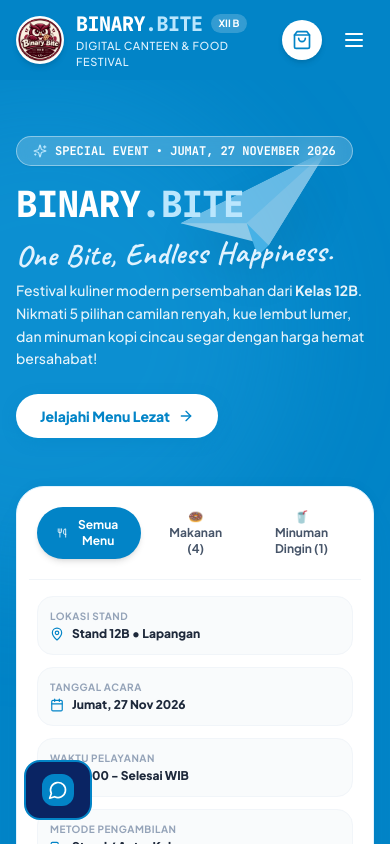
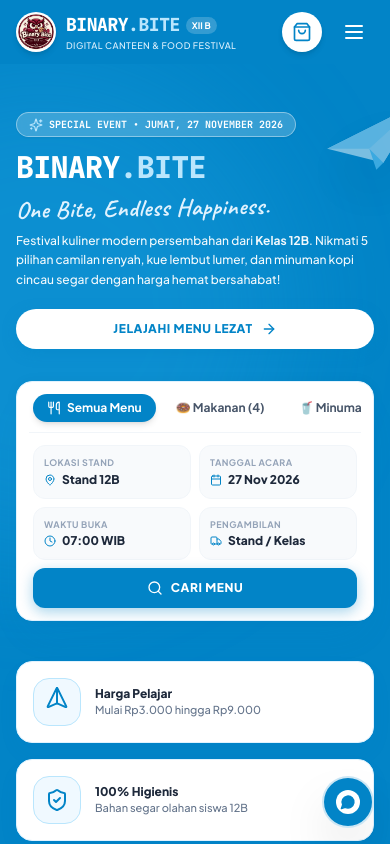
Before and after one commit to HekaStore/Binary-bite, a Next.js app: page / in a window 390 px wide. Shown: the top 844 px of the page. Built offline with nearby package versions, Linux system fonts and the light colour scheme.

Commit message:
fix(mobile): optimize mobile responsiveness, fix text collisions, reposition floating WA, and clear initial POS cashier orders

```diff
--- a/src/components/FloatingWhatsApp.tsx
+++ b/src/components/FloatingWhatsApp.tsx
@@ -6,22 +6,23 @@ import { BRAND_INFO } from '@/data/products';
 
 export const FloatingWhatsApp: React.FC = () => {
   return (
-    <aside aria-label="Bantuan WhatsApp" className="fixed bottom-6 left-6 z-40">
+    <aside aria-label="Bantuan WhatsApp" className="fixed bottom-4 right-4 sm:bottom-6 sm:right-6 z-40">
       <a
         href={BRAND_INFO.whatsappUrl}
         target="_blank"
         rel="noopener noreferrer"
-        className="group flex items-center gap-2.5 px-4 py-3 bg-brand-cobalt text-brand-white rounded-2xl border-2 border-brand-royal shadow-solid-electric hover:bg-brand-royal active:translate-y-0.5 transition-all"
+        className="group flex items-center gap-2.5 p-3 sm:px-4 sm:py-3 bg-[#0284C7] hover:bg-[#0369A1] text-white rounded-full shadow-2xl border-2 border-white/80 active:scale-95 transition-all"
         aria-label="Hubungi Admin Nisrina via WhatsApp"
+        title="Chat WhatsApp Admin Nisrina"
       >
-        <div className="w-8 h-8 rounded-xl bg-brand-electric flex items-center justify-center text-brand-white">
-          <MessageCircle className="w-5 h-5" />
+        <div className="w-6 h-6 sm:w-7 sm:h-7 rounded-full bg-white text-[#0284C7] flex items-center justify-center flex-shrink-0">
+          <MessageCircle className="w-4 h-4 fill-current" />
         </div>
-        <div className="text-left hidden sm:block">
-          <div className="text-[10px] font-mono font-bold text-brand-sky uppercase tracking-wider">
-            Tanya Admin Stand
+        <div className="text-left hidden sm:block pr-1">
+          <div className="text-[10px] font-mono font-bold text-sky-100 uppercase tracking-wider">
+            Tanya Stand
           </div>
-          <div className="text-xs font-extrabold text-brand-white">
+          <div className="text-xs font-black text-white">
             Nisrina (WA)
           </div>
         </div>
--- a/src/components/HeroSection.tsx
+++ b/src/components/HeroSection.tsx
@@ -47,8 +47,8 @@ export const HeroSection: React.FC = () => {
           />
         </svg>
 
-        {/* Origami 2D Paper Plane Illustration */}
-        <div className="absolute top-12 right-12 lg:right-28 w-44 lg:w-64 animate-pulse">
+        {/* Origami 2D Paper Plane Illustration (Optimized to never overlap text on mobile) */}
+        <div className="absolute top-6 sm:top-12 -right-10 sm:right-12 lg:right-28 w-28 sm:w-44 lg:w-64 opacity-25 sm:opacity-90 pointer-events-none select-none animate-pulse">
           <svg viewBox="0 0 240 180" fill="none" className="w-full drop-shadow-2xl">
             {/* Origami Paper Plane Facets */}
             <polygon points="20,130 220,30 140,160" fill="#FFFFFF" />
@@ -69,54 +69,54 @@ export const HeroSection: React.FC = () => {
         </div>
       </div>
 
-      <div className="relative max-w-7xl mx-auto px-4 sm:px-6 lg:px-8 pt-6">
+      <div className="relative max-w-7xl mx-auto px-4 sm:px-6 lg:px-8 pt-4 sm:pt-6">
         {/* Top Headline Section */}
-        <div className="max-w-3xl mb-12">
-          <div className="inline-flex items-center gap-2 px-4 py-1.5 bg-white/20 backdrop-blur-md border border-white/40 rounded-full text-white text-xs font-mono font-bold mb-4 shadow-sm">
-            <Sparkles className="w-3.5 h-3.5 text-sky-200" />
-            <span>SPECIAL EVENT • JUMAT, 27 NOVEMBER 2026</span>
+        <div className="max-w-3xl mb-8 sm:mb-12">
+          <div className="inline-flex items-center gap-1.5 sm:gap-2 px-3 sm:px-4 py-1 sm:py-1.5 bg-white/20 backdrop-blur-md border border-white/40 rounded-full text-white text-[10px] sm:text-xs font-mono font-bold mb-3 sm:mb-4 shadow-sm max-w-full">
+            <Sparkles className="w-3.5 h-3.5 text-sky-200 flex-shrink-0" />
+            <span className="truncate">SPECIAL EVENT • JUMAT, 27 NOVEMBER 2026</span>
           </div>
 
-          <h1 className="text-4xl sm:text-6xl lg:text-7xl font-extrabold tracking-tight text-white leading-tight uppercase font-mono">
+          <h1 className="text-3xl sm:text-6xl lg:text-7xl font-extrabold tracking-tight text-white leading-tight uppercase font-mono">
             BINARY<span className="text-sky-200">.BITE</span>
           </h1>
 
-          <div className="font-script text-3xl sm:text-5xl text-sky-100 font-bold my-2 tracking-wide transform -rotate-1">
+          <div className="font-script text-2xl sm:text-5xl text-sky-100 font-bold my-1 sm:my-2 tracking-wide transform -rotate-1">
             One Bite, Endless Happiness.
           </div>
 
-          <p className="text-sm sm:text-base text-white/90 font-medium max-w-xl leading-relaxed mt-2 mb-6">
+          <p className="text-xs sm:text-base text-white/95 font-medium max-w-xl leading-relaxed mt-2 mb-5 sm:mb-6">
             Festival kuliner modern persembahan dari <strong>Kelas 12B</strong>. Nikmati 5 pilihan camilan renyah, kue lembut lumer, dan minuman kopi cincau segar dengan harga hemat bersahabat!
           </p>
 
           <button
             onClick={scrollToCatalog}
-            className="inline-flex items-center gap-2 px-6 py-3 bg-white text-[#0284C7] font-extrabold text-sm rounded-full shadow-btn-sky hover:bg-sky-50 active:scale-95 transition-all"
+            className="inline-flex items-center justify-center gap-2 w-full sm:w-auto px-6 py-3 bg-white text-[#0284C7] font-extrabold text-xs sm:text-sm rounded-full shadow-btn-sky hover:bg-sky-50 active:scale-95 transition-all uppercase tracking-wider"
           >
             <span>Jelajahi Menu Lezat</span>
             <ArrowRight className="w-4 h-4" />
           </button>
         </div>
 
-        {/* Floating Quick Search / Order Bar (Modelled directly on the Flights/Hotels bar in reference) */}
-        <div className="bg-white rounded-3xl sm:rounded-4xl shadow-soft-float p-3 sm:p-5 border border-sky-100 mb-14">
-          {/* Top Category Tabs */}
-          <div className="flex items-center gap-2 border-b border-slate-100 pb-3 mb-4 px-2 overflow-x-auto">
+        {/* Floating Quick Search / Order Bar (Clean, compact 2x2 grid on mobile) */}
+        <div className="bg-white rounded-2xl sm:rounded-4xl shadow-soft-float p-3 sm:p-5 border border-sky-100 mb-10 sm:mb-14">
+          {/* Top Category Tabs (Horizontal scroll on mobile) */}
+          <div className="flex items-center gap-1.5 border-b border-slate-100 pb-2.5 mb-3 px-1 overflow-x-auto scrollbar-none flex-nowrap">
             <button
               onClick={() => setActiveTab('Semua')}
-              className={`flex items-center gap-2 px-5 py-2.5 rounded-full text-xs sm:text-sm font-bold transition-all ${
+              className={`flex items-center gap-1.5 px-3.5 py-1.5 sm:px-5 sm:py-2.5 rounded-full text-xs sm:text-sm font-bold whitespace-nowrap flex-shrink-0 transition-all ${
                 activeTab === 'Semua'
                   ? 'bg-[#0284C7] text-white shadow-md'
                   : 'text-slate-600 hover:text-[#0284C7] hover:bg-sky-50'
               }`}
             >
-              <Utensils className="w-4 h-4" />
+              <Utensils className="w-3.5 h-3.5" />
               <span>Semua Menu</span>
             </button>
 
             <button
               onClick={() => setActiveTab('Makanan')}
-              className={`flex items-center gap-2 px-5 py-2.5 rounded-full text-xs sm:text-sm font-bold transition-all ${
+              className={`flex items-center gap-1.5 px-3.5 py-1.5 sm:px-5 sm:py-2.5 rounded-full text-xs sm:text-sm font-bold whitespace-nowrap flex-shrink-0 transition-all ${
                 activeTab === 'Makanan'
                   ? 'bg-[#0284C7] text-white shadow-md'
                   : 'text-slate-600 hover:text-[#0284C7] hover:bg-sky-50'
@@ -127,7 +127,7 @@ export const HeroSection: React.FC = () => {
 
             <button
               onClick={() => setActiveTab('Minuman')}
-              className={`flex items-center gap-2 px-5 py-2.5 rounded-full text-xs sm:text-sm font-bold transition-all ${
+              className={`flex items-center gap-1.5 px-3.5 py-1.5 sm:px-5 sm:py-2.5 rounded-full text-xs sm:text-sm font-bold whitespace-nowrap flex-shrink-0 transition-all ${
                 activeTab === 'Minuman'
                   ? 'bg-[#0284C7] text-white shadow-md'
                   : 'text-slate-600 hover:text-[#0284C7] hover:bg-sky-50'
@@ -137,56 +137,56 @@ export const HeroSection: React.FC = () => {
             </button>
           </div>
 
-          {/* Segmented Inputs Bar */}
-          <div className="grid grid-cols-1 sm:grid-cols-2 lg:grid-cols-5 gap-3 items-center px-2">
+          {/* Segmented Inputs Bar (2 columns on mobile, 5 on desktop) */}
+          <div className="grid grid-cols-2 lg:grid-cols-5 gap-2 sm:gap-3 items-center px-1">
             {/* Box 1: Location */}
-            <div className="p-3 bg-slate-50/80 rounded-2xl border border-slate-100">
-              <span className="text-[10px] font-bold text-slate-400 block uppercase tracking-wider">
+            <div className="p-2.5 sm:p-3 bg-slate-50/90 rounded-xl sm:rounded-2xl border border-slate-100">
+              <span className="text-[9px] sm:text-[10px] font-bold text-slate-400 block uppercase tracking-wider">
                 Lokasi Stand
               </span>
-              <div className="flex items-center gap-2 text-xs sm:text-sm font-extrabold text-slate-800 mt-0.5">
-                <MapPin className="w-3.5 h-3.5 text-[#0284C7]" />
-                <span className="truncate">Stand 12B • Lapangan</span>
+              <div className="flex items-center gap-1.5 text-xs sm:text-sm font-extrabold text-slate-800 mt-0.5">
+                <MapPin className="w-3 h-3 text-[#0284C7] flex-shrink-0" />
+                <span className="truncate">Stand 12B</span>
               </div>
             </div>
 
             {/* Box 2: Tanggal */}
-            <div className="p-3 bg-slate-50/80 rounded-2xl border border-slate-100">
-              <span className="text-[10px] font-bold text-slate-400 block uppercase tracking-wider">
+            <div className="p-2.5 sm:p-3 bg-slate-50/90 rounded-xl sm:rounded-2xl border border-slate-100">
+              <span className="text-[9px] sm:text-[10px] font-bold text-slate-400 block uppercase tracking-wider">
                 Tanggal Acara
               </span>
-              <div className="flex items-center gap-2 text-xs sm:text-sm font-extrabold text-slate-800 mt-0.5">
-                <Calendar className="w-3.5 h-3.5 text-[#0284C7]" />
-                <span className="truncate">Jumat, 27 Nov 2026</span>
+              <div className="flex items-center gap-1.5 text-xs sm:text-sm font-extrabold text-slate-800 mt-0.5">
+                <Calendar className="w-3 h-3 text-[#0284C7] flex-shrink-0" />
+                <span className="truncate">27 Nov 2026</span>
               </div>
             </div>
 
             {/* Box 3: Jam Buka */}
-            <div className="p-3 bg-slate-50/80 rounded-2xl border border-slate-100">
-              <span className="text-[10px] font-bold text-slate-400 block uppercase tracking-wider">
-                Waktu Pelayanan
+            <div className="p-2.5 sm:p-3 bg-slate-50/90 rounded-xl sm:rounded-2xl border border-slate-100">
+              <span className="text-[9px] sm:text-[10px] font-bold text-slate-400 block uppercase tracking-wider">
+                Waktu Buka
               </span>
-              <div className="flex items-center gap-2 text-xs sm:text-sm font-extrabold text-slate-800 mt-0.5">
-                <Clock className="w-3.5 h-3.5 text-[#0284C7]" />
-                <span className="truncate">07:00 - Selesai WIB</span>
+              <div className="flex items-center gap-1.5 text-xs sm:text-sm font-extrabold text-slate-800 mt-0.5">
+                <Clock className="w-3 h-3 text-[#0284C7] flex-shrink-0" />
+                <span className="truncate">07:00 WIB</span>
               </div>
             </div>
 
             {/* Box 4: Layanan Antar */}
-            <div className="p-3 bg-slate-50/80 rounded-2xl border border-slate-100">
-              <span className="text-[10px] font-bold text-slate-400 block uppercase tracking-wider">
-                Metode Pengambilan
+            <div className="p-2.5 sm:p-3 bg-slate-50/90 rounded-xl sm:rounded-2xl border border-slate-100">
+              <span className="text-[9px] sm:text-[10px] font-bold text-slate-400 block uppercase tracking-wider">
+                Pengambilan
               </span>
-              <div className="flex items-center gap-2 text-xs sm:text-sm font-extrabold text-slate-800 mt-0.5">
-                <Truck className="w-3.5 h-3.5 text-[#0284C7]" />
-                <span className="truncate">Stand / Antar Kelas</span>
+              <div className="flex items-center gap-1.5 text-xs sm:text-sm font-extrabold text-slate-800 mt-0.5">
+                <Truck className="w-3 h-3 text-[#0284C7] flex-shrink-0" />
+                <span className="truncate">Stand / Kelas</span>
               </div>
             </div>
 
             {/* Box 5: Big Search Button */}
             <button
               onClick={scrollToCatalog}
-              className="w-full h-full py-4 bg-[#0284C7] hover:bg-[#0369A1] text-white font-extrabold text-sm rounded-2xl flex items-center justify-center gap-2 shadow-btn-sky transition-all active:scale-95"
+              className="col-span-2 lg:col-span-1 w-full py-3 sm:py-4 bg-[#0284C7] hover:bg-[#0369A1] text-white font-extrabold text-xs sm:text-sm rounded-xl sm:rounded-2xl flex items-center justify-center gap-2 shadow-btn-sky transition-all active:scale-95 uppercase tracking-wider"
             >
               <Search className="w-4 h-4" />
               <span>Cari Menu</span>
--- a/src/components/Navbar.tsx
+++ b/src/components/Navbar.tsx
@@ -31,26 +31,26 @@ export const Navbar: React.FC = () => {
     <header className="sticky top-0 z-40 w-full transition-all duration-300">
       <div className="w-full bg-[#0284C7] text-white">
         <div className="max-w-7xl mx-auto px-4 sm:px-6 lg:px-8">
-          <div className="flex items-center justify-between h-20">
+          <div className="flex items-center justify-between h-16 sm:h-20">
             {/* Brand Logo with Mascot */}
-            <Link href="/" className="flex items-center gap-3 group">
-              <div className="w-12 h-12 rounded-full overflow-hidden border-2 border-white/80 bg-white shadow-md flex-shrink-0 group-hover:scale-105 transition-transform">
+            <Link href="/" className="flex items-center gap-2.5 sm:gap-3 group min-w-0">
+              <div className="w-10 h-10 sm:w-12 sm:h-12 rounded-full overflow-hidden border-2 border-white/80 bg-white shadow-md flex-shrink-0 group-hover:scale-105 transition-transform">
                 <img
                   src="/images/logo.jpg"
                   alt="Logo BINARY.BITE"
                   className="w-full h-full object-cover"
                 />
               </div>
-              <div>
-                <div className="flex items-center gap-2">
-                  <span className="font-extrabold text-xl tracking-tight text-white font-mono">
+              <div className="min-w-0">
+                <div className="flex items-center gap-1.5 sm:gap-2">
+                  <span className="font-extrabold text-lg sm:text-xl tracking-tight text-white font-mono truncate">
                     BINARY<span className="text-sky-200">.BITE</span>
                   </span>
-                  <span className="text-[10px] font-bold px-2 py-0.5 bg-white/20 text-white rounded-full backdrop-blur-sm">
+                  <span className="text-[9px] sm:text-[10px] font-bold px-1.5 sm:px-2 py-0.5 bg-white/20 text-white rounded-full backdrop-blur-sm flex-shrink-0">
                     XII B
                   </span>
                 </div>
-                <p className="text-[11px] font-medium tracking-wider text-sky-100 uppercase">
+                <p className="text-[9px] sm:text-[11px] font-medium tracking-wider text-sky-100 uppercase truncate">
                   Digital Canteen & Food Festival
                 </p>
               </div>
```
Also changed, not shown: src/components/PosCashier.tsx (+24 -39 lines).
